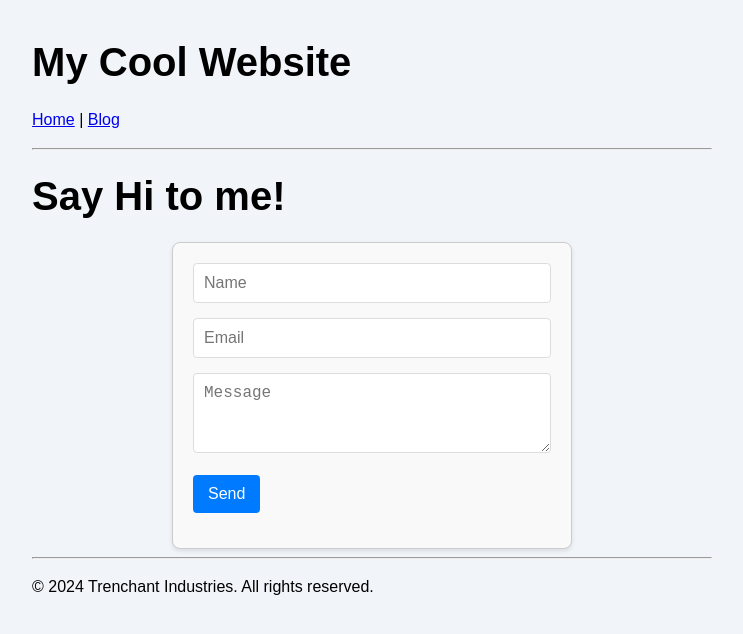
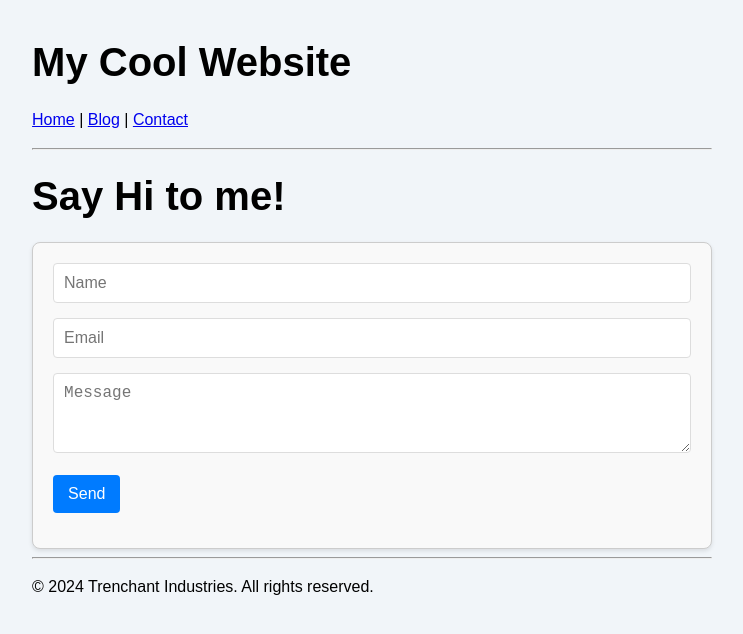
Before and after one commit to NickHodges/TechBash2024, an Astro site: page /contact in a window 1280 px wide. Shown: the whole page, without its empty margins (268-1011 px from the left). Built offline with nearby package versions, Linux system fonts and the light colour scheme; Astro itself is replaced by a stand-in of ours.

Commit message:
Add link to Contact page, UI Tweaks

```diff
--- a/src/components/Header.astro
+++ b/src/components/Header.astro
@@ -9,6 +9,6 @@
 
 <header class="bg-gray-800 text-white p-4">
   <h1 class="text-xl font-bold">{title}</h1>
-  <p><a href="/">Home</a> | <a href="/blog">Blog</a></p>
+  <p><a href="/">Home</a> | <a href="/blog">Blog</a> | <a href="/contact">Contact</a></p>
 </header>
 <hr>
--- a/src/pages/contact.astro
+++ b/src/pages/contact.astro
@@ -3,8 +3,6 @@
 import { actions } from 'astro:actions';
 
 export const prerender = false;
-
-const result = Astro.getActionResult(actions.contact);
 
 ---
 
@@ -31,7 +29,7 @@
     display: flex;
     flex-direction: column;
     align-items: flex-start;
-    max-width: 400px;
+    max-width: 700px;
     margin: 0 auto;
     padding: 20px;
     border: 1px solid #ccc;
```
